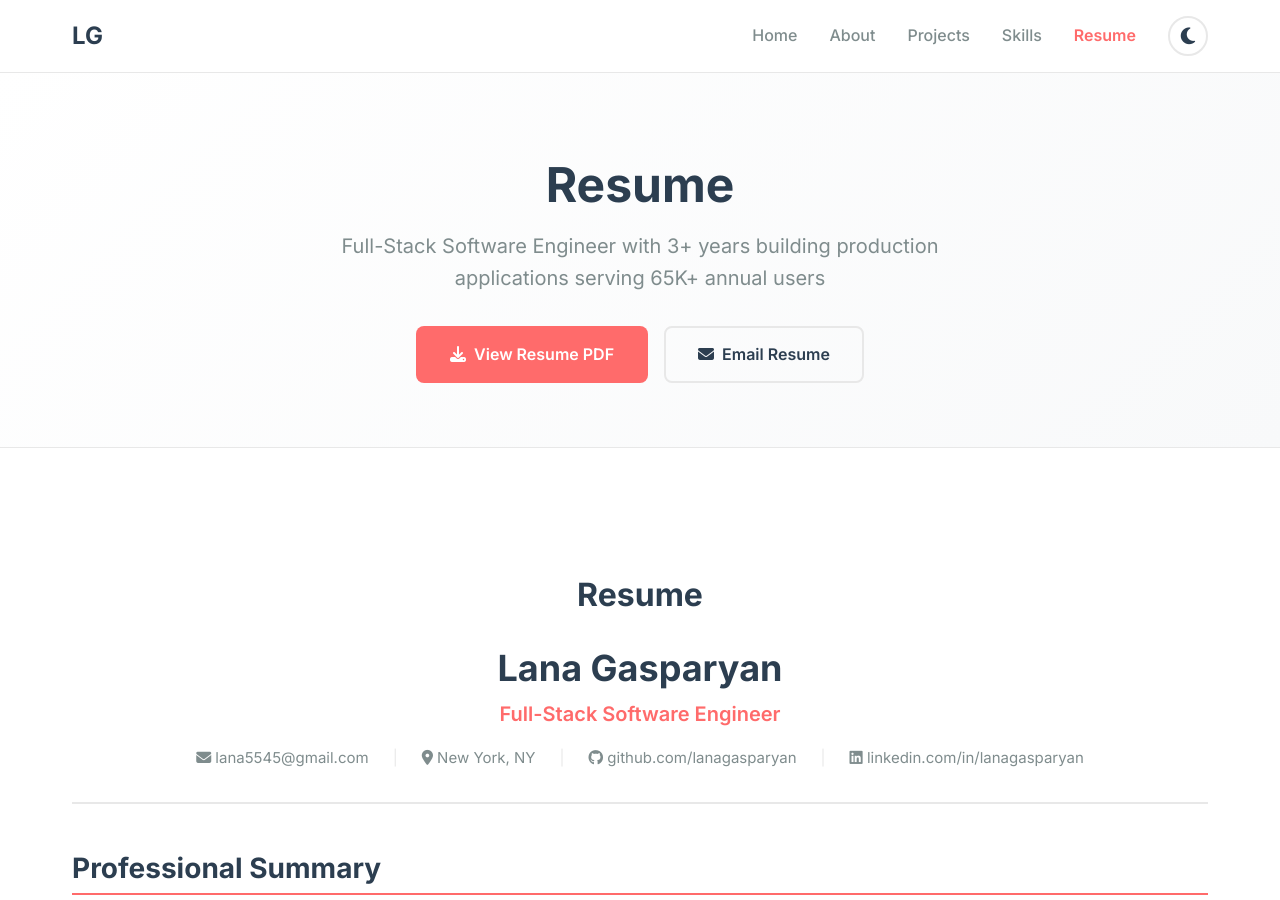
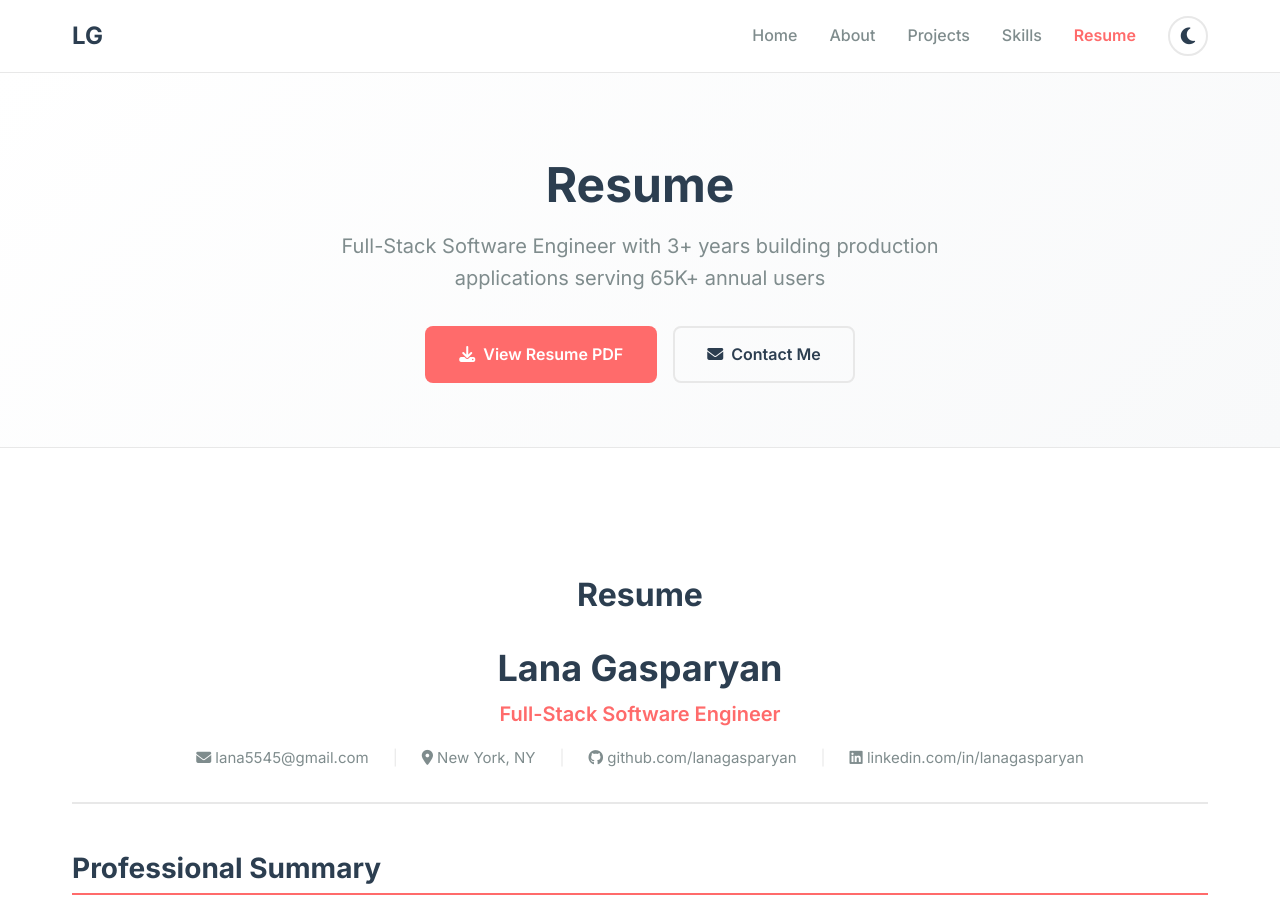
Before and after one commit to lanagasparyan/lanagasparyan.github.io, a Jekyll site: the page built from resume.markdown, in a window 1280 px wide and 900 px high. Built offline with Jekyll 4.4.1, drawn with Linux system fonts in a browser that asks for light colours.

Commit message:
refactor: change 'Email Resume' to 'Contact Me' button
Update resume hero button text from 'Email Resume' to 'Contact Me' for clarity

🤖 Generated with [Claude Code](https://claude.com/claude-code)

Co-Authored-By: Claude <noreply@anthropic.com>

```diff
--- a/resume.markdown
+++ b/resume.markdown
@@ -18,7 +18,7 @@ permalink: /resume/
         </a>
         <a href="mailto:{{ site.social.email }}" class="btn btn-outline">
             <i class="fas fa-envelope"></i>
-            Email Resume
+            Contact Me
         </a>
     </div>
 </section>
```
